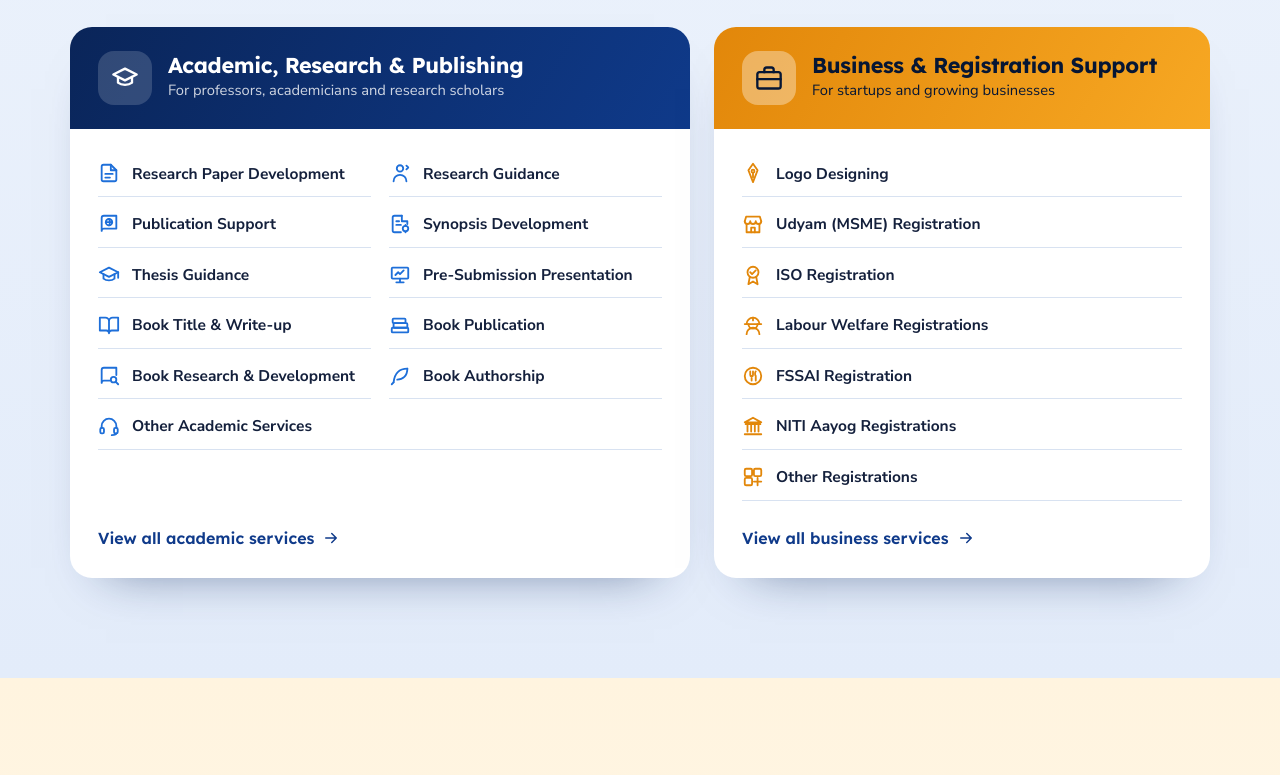
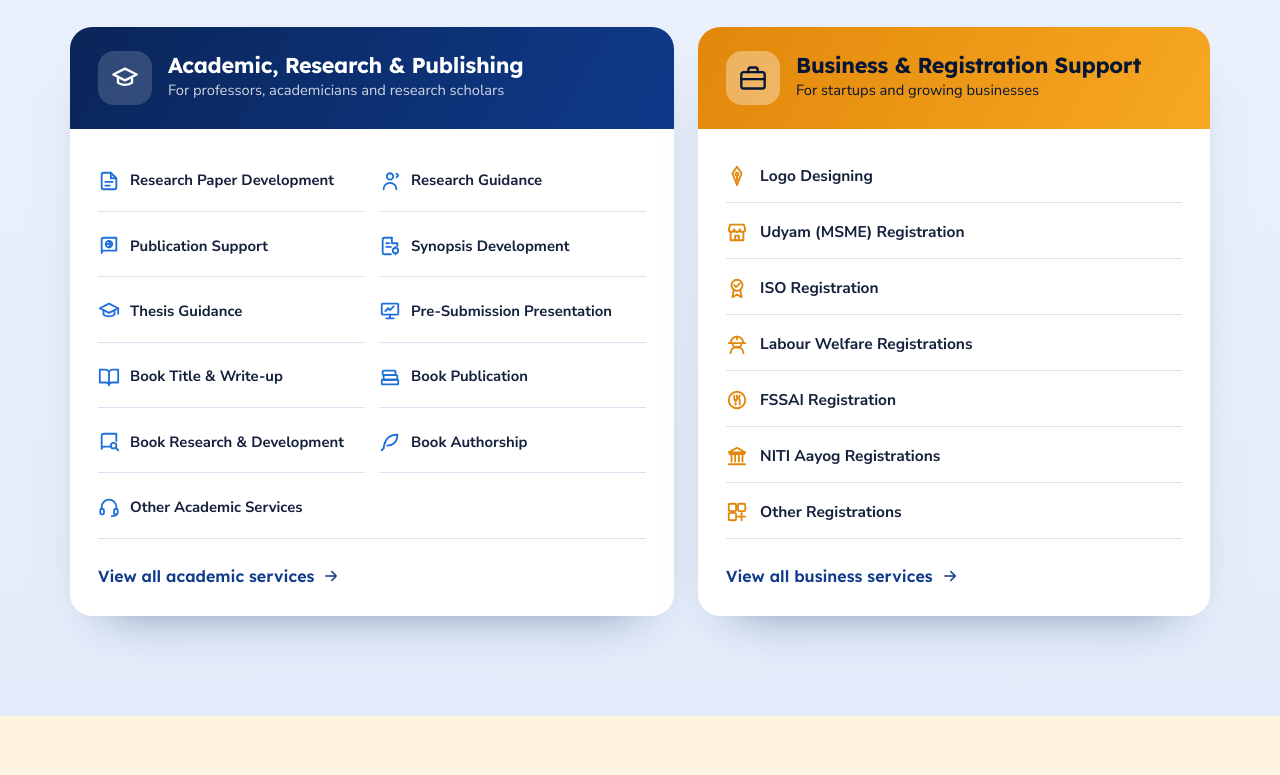
Before and after one commit to SahuRaj/thoughtrisesols, a plain HTML site: page index.html in a window 1280 px wide. Shown: the part 1080-1855 px from the top of the page. Drawn offline with Linux system fonts and the light colour scheme.

Commit message:
Add files via upload

```diff
--- a/index.html
+++ b/index.html
@@ -143,7 +143,7 @@ section[id]{scroll-margin-top:76px}
 
 /* Divisions (home) */
 .divisions{background:linear-gradient(180deg,var(--ice),var(--ice-2))}
-.div-grid{display:grid;grid-template-columns:1.25fr 1fr;gap:24px;align-items:stretch}
+.div-grid{display:grid;grid-template-columns:1.18fr 1fr;gap:24px;align-items:stretch}
 .div-card{background:var(--white);border-radius:22px;overflow:hidden;box-shadow:0 26px 50px -36px rgba(10,37,89,.6);min-width:0}
 .div-top{display:flex;align-items:center;gap:16px;padding:24px 28px;color:#fff;background:linear-gradient(120deg,var(--navy-900),var(--navy))}
 .div-card.biz .div-top{background:linear-gradient(120deg,var(--gold-deep),var(--gold))}
@@ -167,7 +167,10 @@ section[id]{scroll-margin-top:76px}
 
 .div-card{display:flex;flex-direction:column}
 .div-list{flex:1;align-content:start}
+@media (min-width:961px){.div-list{align-content:stretch;grid-auto-rows:1fr}.div-list li{padding:0;min-height:52px}}
 .div-card:not(.biz) .div-list li:last-child{grid-column:1/-1}
+.div-card:not(.biz) .div-list{column-gap:14px}
+.div-card:not(.biz) .div-list li{font-size:.93rem;gap:10px}
 @media (max-width:960px){.div-grid{align-items:start}}
 
 /* Why */
```
Also changed, not shown: 404.html (+4 -1 lines), academic.html (+4 -1 lines), business.html (+4 -1 lines).
